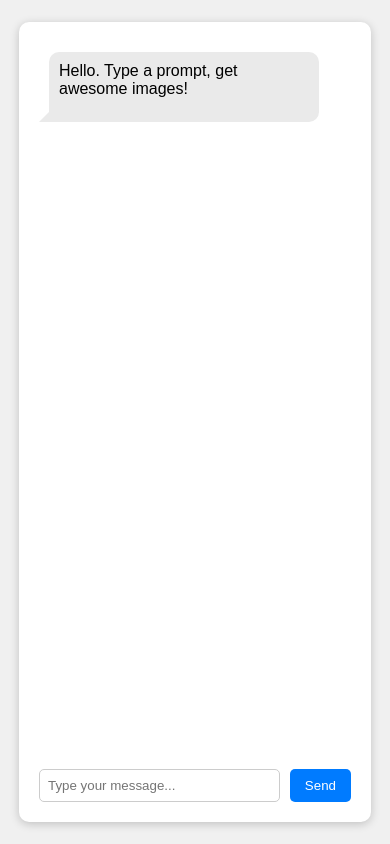
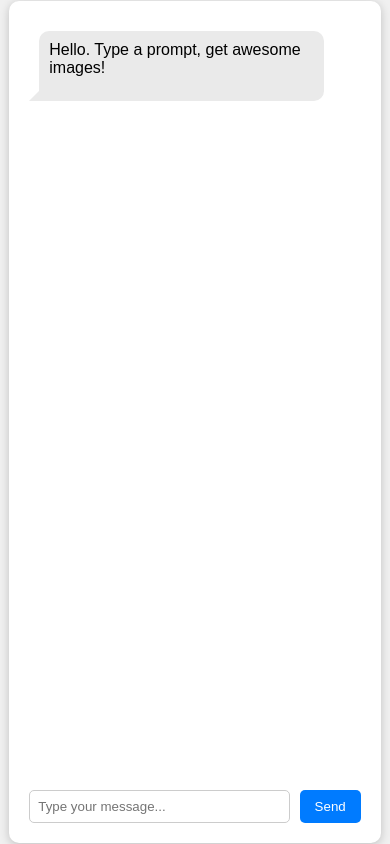
Before and after one commit to shamilmusaev/Image-generator-, a website built with Vite: page index.html in a window 390 px wide. Built offline with nearby package versions, Linux system fonts and the light colour scheme.

Commit message:
some fixes

```diff
--- a/style.css
+++ b/style.css
@@ -7,7 +7,7 @@ body {
   justify-content: center;
   align-items: center;
   flex-direction: column;
-  height: 100vh;
+  height: 90vh;
 }
 
 .imessage-container {
@@ -138,14 +138,18 @@ height: 220px;
 }
 
 
-@media (max-width: 768px) {
+@media (max-width: 400px) {
+
+  body{
+    height: 100vh;
+  }
 
   .imessage-container {
     background-color: #fff;
     border-radius: 10px;
     box-shadow: 0px 2px 10px rgba(0, 0, 0, 0.2);
-    width: 80%;
-    height: 90vh;
+    width: 85%;
+    height: 95%;
     padding: 20px;
     display: flex;
     flex-direction: column;
```
